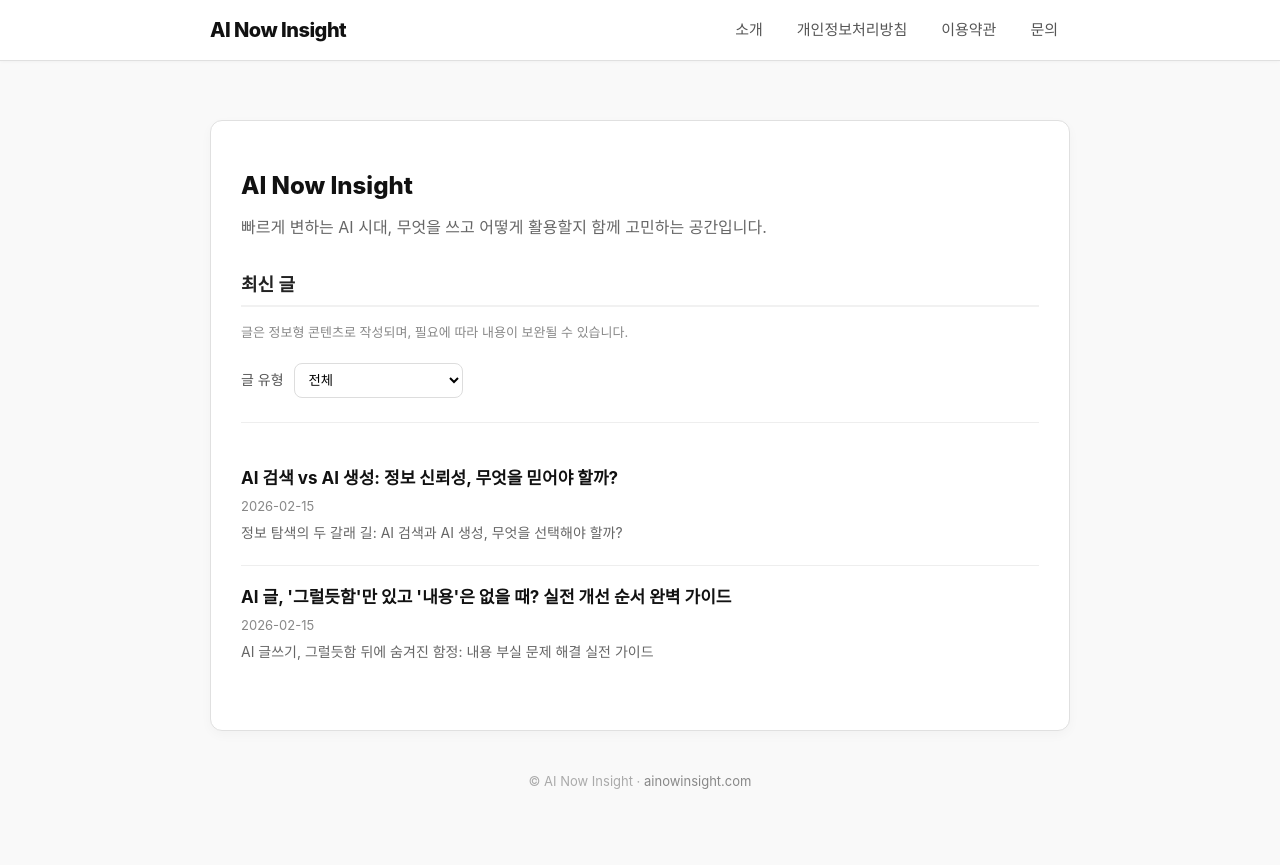
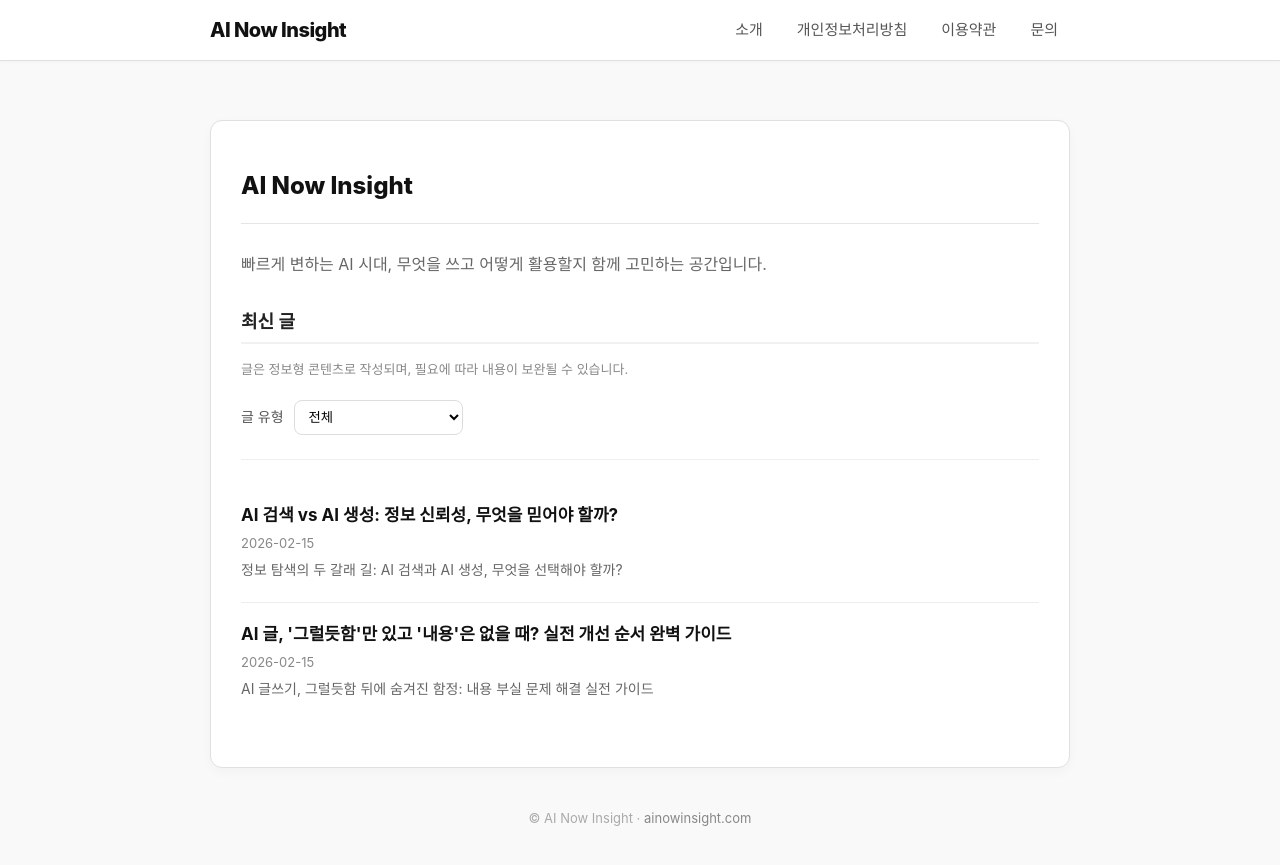
Before and after one commit to ilovegkd/ilovegkd.github.io, a Jekyll site: the page built from index.html, in a window 1280 px wide. Shown: the top 865 px of the page. Built offline with Jekyll 4.4.1, drawn with Linux system fonts in a browser that asks for light colours; the list of posts is cut into pages by our own code.

Commit message:
Update site.css

```diff
--- a/assets/site.css
+++ b/assets/site.css
@@ -101,7 +101,7 @@
 }
 
 hr { border: 0; border-top: 1px solid #eee; margin: 24px 0; }
-.page-title, .site-title { font-size: 24px; font-weight: 800; margin: 0 0 10px; color: #111; }
+.page-title, .site-title { font-size: 24px; font-weight: 800; margin: 0 0 10px; color: #111;padding-bottom: 18px;  margin-bottom: 28px;  border-bottom: 1px solid rgba(0,0,0,.10); }
 .site-subtitle { color: #666; margin: 0 0 20px; font-size: 16px; }
 .h2 { font-size: 18px; font-weight: 700; margin-top: 30px; margin-bottom: 15px; color: #222; border-bottom: 2px solid #f1f1f1; padding-bottom: 5px; }
 p { margin-bottom: 16px; word-break: keep-all; }
```
